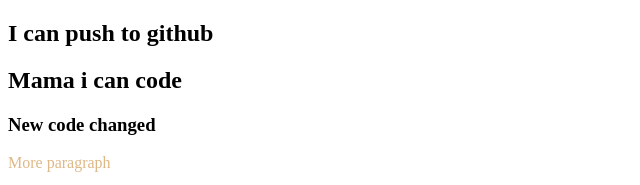
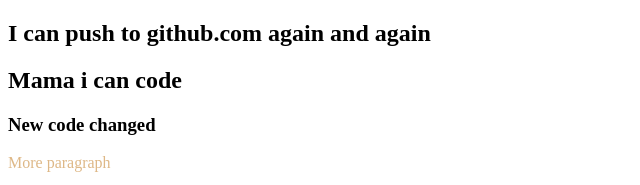
Before and after one commit to sondiproy0/my-first-repo, a plain HTML site: page index.html in a window 1280 px wide. Shown: the top 185 px of the page, without its empty margins (0-640 px from the left). Drawn offline with Linux system fonts and the light colour scheme.

Commit message:
header changed

```diff
--- a/index.html
+++ b/index.html
@@ -8,7 +8,7 @@
     <link rel="stylesheet" href="style.css">
 </head>
 <body>
-    <h2>I can push to github</h2>
+    <h2>I can push to github.com again and again</h2>
     <h2>Mama i can code</h2>
     <h3>New code changed</h3>
     <p>More paragraph</p>
```
